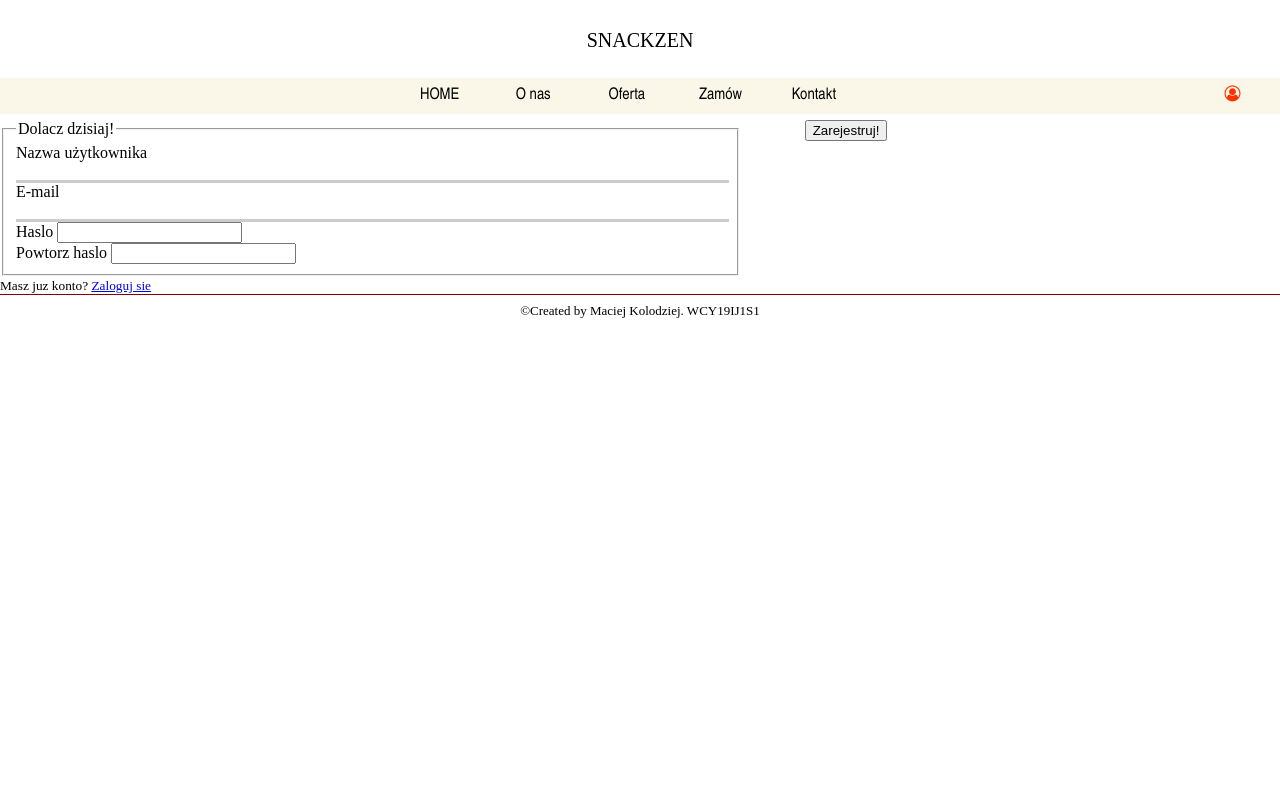
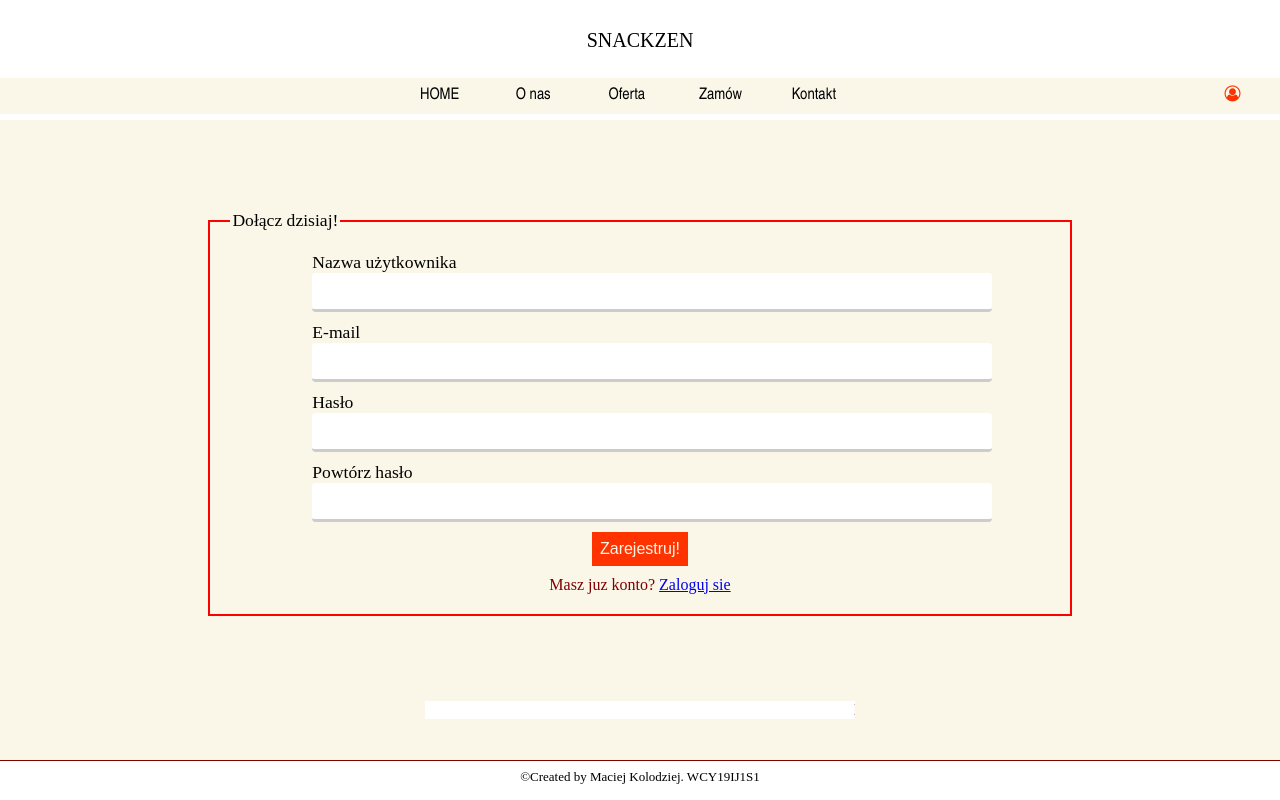
Before and after one commit to mkkm121/ProjektPJF, a Flask app: page /register in a window 1280 px wide. Run offline with Flask 2, Linux system fonts and the light colour scheme.

Commit message:
Changing login and register page. Adding messages.

```diff
--- a/forms.py
+++ b/forms.py
@@ -5,12 +5,12 @@
 class RegistrationForm(FlaskForm):
     username = StringField('Nazwa użytkownika', validators=[DataRequired(), Length(min=2, max=20)])
     email = StringField('E-mail', validators=[DataRequired(), Email()])
-    password = PasswordField('Haslo', validators=[DataRequired()])
-    confirm_password = PasswordField('Powtorz haslo', validators=[DataRequired(), EqualTo('password')])
+    password = PasswordField('Hasło', validators=[DataRequired()])
+    confirm_password = PasswordField('Powtórz hasło', validators=[DataRequired(), EqualTo('password')])
     submit = SubmitField('Zarejestruj!')
 
 class LoginForm(FlaskForm):
     email = StringField('E-mail', validators=[DataRequired(), Email()])
-    password = PasswordField('Haslo', validators=[DataRequired()])
+    password = PasswordField('Hasło', validators=[DataRequired()])
     remember = BooleanField('Zapamietaj mnie')
     submit = SubmitField('Zaloguj!')
--- a/static/styles/style.css
+++ b/static/styles/style.css
@@ -22,7 +22,7 @@
 footer p{
     margin-top: 8px;
 }
-input[type=text] {
+input[type=text],input[type=password] {
   width: 100%;
   box-sizing: content-box;
   border: none;
@@ -31,9 +31,10 @@
   transition: 0.5s;
   outline: none;
 }
-input[type=text]:focus {
+input[type=text]:focus,input[type=password]:focus {
   border-bottom: 3px solid #555;
 }
+
 .full-width {
     display: flex;
     flex-direction: column;
@@ -125,7 +126,18 @@
     background-color: rgb(250,247, 232);
     display: flex;
     flex-direction: column;
-    justify-content: space-around;
+    justify-content: center;
+    text-align: center;
+}
+#information-box3{
+    height: 80%;
+    width: 100%;
+    background-color: rgb(250,247, 232);
+    display: flex;
+    row-gap: 5%;
+    align-items: center;
+    flex-direction: column;
+    justify-content: center;
     text-align: center;
 }
 #information-box2 h1{
@@ -141,6 +153,41 @@
     flex-direction: column;
     height: 80%;
     width: 100%;
+}
+.form-group{
+    display: flex;
+    row-gap: 10px;
+    text-align: left;
+    align-items: center;
+    flex-direction: column;
+    justify-content: space-around;
+    width: 80%;
+    padding: 2%;
+    border-color: #F00;
+    border-style: solid;
+}
+
+.form-group-element{
+    display: flex;
+    flex-direction: column;
+    justify-content: space-around;
+    width: 80%;
+}
+.form-group-btn{
+    display: flex;
+    justify-content: space-around;
+    width: 20%;
+}
+.form-group-text{
+    font-size: 1.1rem;
+    display: flex;
+    row-gap: 10px;
+    height: 80%;
+    text-align: left;
+    align-items: center;
+    flex-direction: column;
+    justify-content: space-around;
+    width: 80%;
 }
 .menu{
     height: 50%;
@@ -182,6 +229,7 @@
 }
 .information-box-content-text{
     padding: 10%;
+    overflow-y: auto;
 }
 .information-box-content-text2{
     margin-top: 15px;
@@ -286,6 +334,9 @@
     color: #fff;
 }
 
+.stop{
+    width: 56%;
+}
 .carousel-controls label {
     display: none;
     position: absolute;
@@ -384,3 +435,45 @@
 .alert-danger .alert-link{
     color:#491217
 }
+.form-control{
+    width:100%;
+    padding:.375rem .75rem;
+    font-size:1rem;
+    line-height:1.5;
+    color:#495057;
+    background-clip:padding-box;
+    border:1px solid #ced4da;
+    border-radius:.25rem;
+    transition:border-color .15s ease-in-out,box-shadow .15s ease-in-out
+}
+.btn{
+    font-size: 1rem;
+    background-color: #ff3300;
+    color: rgb(250,247, 232);
+    border: maroon;
+    padding: .5rem;
+}
+.btn:hover{
+    font-size: 1rem;
+    background-color: maroon;
+    color: rgb(250,247, 232);
+    border: maroon;
+    padding: .5rem;
+}
+.form-check{
+    align-self: flex-start;
+    position:relative;
+    display:block;
+    padding-left:7rem;
+    margin-top: 1%;
+}
+
+.text-muted{
+    text-decoration: none;
+    font-size: 1rem;
+    color: maroon;
+}
+.message-box{
+    margin-top: 1%;
+    margin-bottom: -6%;
+}
--- a/templates/layout.html
+++ b/templates/layout.html
@@ -23,7 +23,7 @@
         </div>
     </div>
 {% block content %}{% endblock %}
-        <footer>
+    <footer>
         <p>©Created by Maciej Kolodziej. WCY19IJ1S1</p>
     </footer>
 </body>
--- a/templates/register.html
+++ b/templates/register.html
@@ -1,11 +1,11 @@
 {% extends "layout.html" %}
 {% block content %}
-    <div>
-        <form method="post" action="">
+    <div id="information-box3">
+            <form method="post" action="" class ='form-group-text'>
                 {{ form.hidden_tag() }}
                 <fieldset class ='form-group'>
-                <legend class="border-bottom mb-4">Dolacz dzisiaj!</legend>
-                <div class="form-group">
+                    <legend>Dołącz dzisiaj!</legend>
+                    <div class="form-group-element">
                         {{ form.username.label(class="form-control-label") }}
                         {% if form.username.errors %}
                             {{ form.username(class="form-control form-control-lg is-invalid") }}
@@ -18,7 +18,7 @@
                             {{ form.username(class="form-control form-control-lg") }}
                         {% endif %}
                     </div>
-                <div class="form-group">
+                    <div class="form-group-element">
                         {{ form.email.label(class="form-control-label") }}
                         {% if form.email.errors %}
                             {{ form.email(class="form-control form-control-lg is-invalid") }}
@@ -31,7 +31,7 @@
                             {{ form.email(class="form-control form-control-lg") }}
                         {% endif %}
                     </div>
-                <div class="form-group">
+                    <div class="form-group-element">
                         {{ form.password.label(class="form-control-label") }}
                         {% if form.password.errors %}
                             {{ form.password(class="form-control form-control-lg is-invalid") }}
@@ -41,31 +41,31 @@
                                 {% endfor %}
                             </div>
                         {% else %}
-                        {{ form.password(class="form-control form-control-lg") }}
+                            {{ form.password(class="form-control") }}
                         {% endif %}
                     </div>
-                <div class="form-group">
+                    <div class="form-group-element">
                         {{ form.confirm_password.label(class="form-control-label") }}
                         {% if form.confirm_password.errors %}
-                        {{ form.confirm_password(class="form-control form-control-lg is-invalid") }}
+                            {{ form.confirm_password(class="form-control") }}
                             <div class="invalid-feedback">
                                 {% for error in form.confirm_password.errors %}
                                     <span>{{ error }}</span>
                                 {% endfor %}
                             </div>
                         {% else %}
-                        {{ form.confirm_password(class="form-control form-control-lg") }}
+                            {{ form.confirm_password(class="form-control") }}
                         {% endif %}
                     </div>
+                    <div class ="form-group-btn">
+                         {{ form.submit(class="btn") }}
+                     </div>
+                    <div class="text-muted">
+                        Masz juz konto? <a class="ml-2" href="{{ url_for('login') }}">Zaloguj sie</a>
+                    </div>
                 </fieldset>
-            <div class ="form-group">
-                {{ form.submit(class="btn btn-outline-info") }}
-            </div>
             </form>
-    </div>
-    <div class="border-top pt-3">
-        <small class="text-muted">
-            Masz juz konto? <a class="ml-2" href="{{ url_for('login') }}">Zaloguj sie</a>
-        </small>
+    <div class="stop"><marquee behavior="slide" bgcolor="#fff" scrollamount=”2” style="color:maroon;
+    width:60%">Nie zwlekaj z rejstracją. Dołącz już dzisiaj i ciesz się rabatami na wszystkie produkty!</marquee></div>
     </div>
 {% endblock content %}
```
Also changed, not shown: templates/home.html (+5 -3 lines), templates/login.html (+12 -10 lines). Lines whose indentation alone changed are shown as unchanged.
